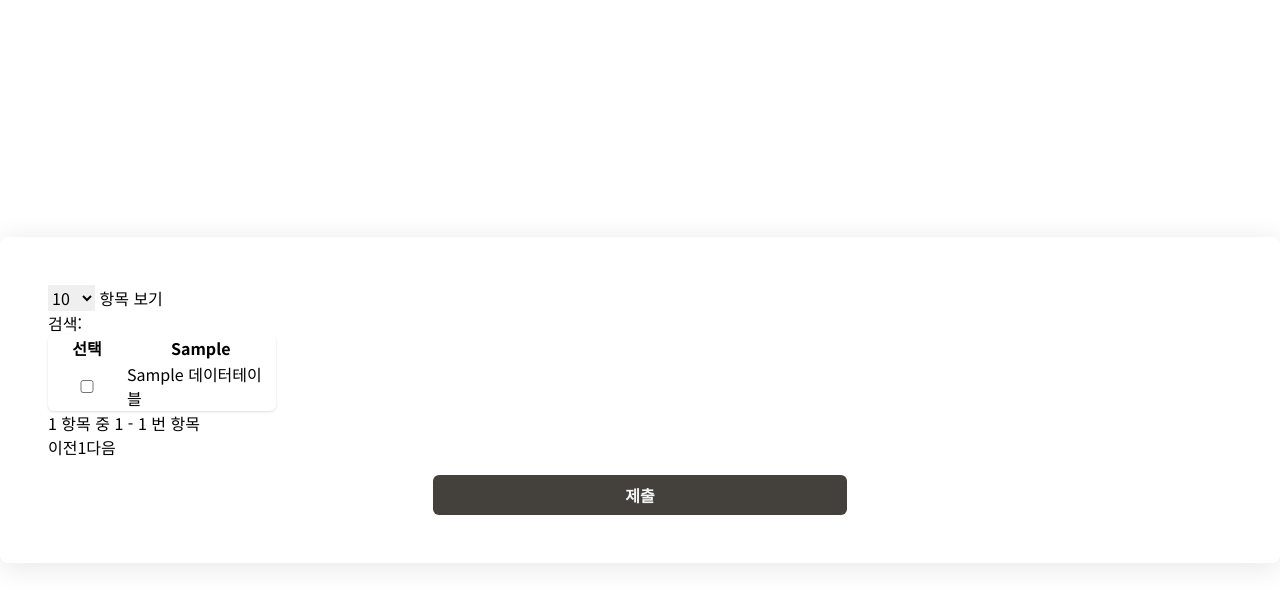
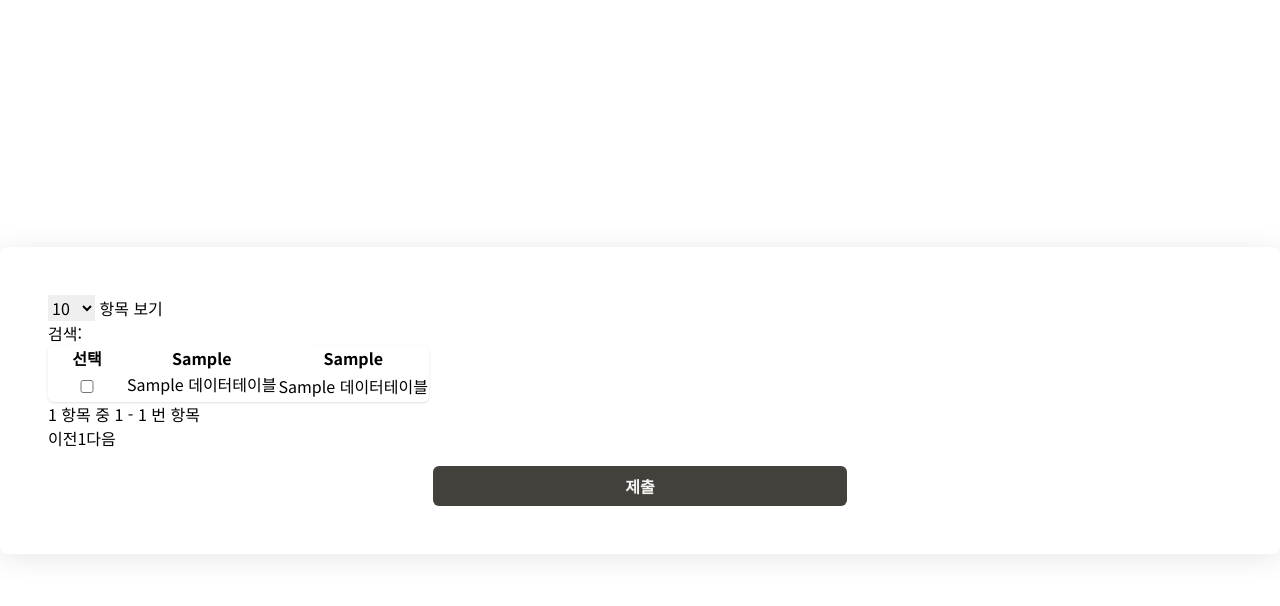
Before and after one commit to vemm8ks2/mini-project, a Python web app: template templates/process.html in a window 1280 px wide. Shown: the top 606 px of the page. Run offline with Jinja, Linux system fonts and the light colour scheme; the template is opened without the code that fills it: most values are stand-ins (such as "Sample title", 1, 10 or a date in 2020); some libraries are stand-ins or nearby versions.

Commit message:
프로세스 진행 시 추가 열 선택 가능, 함수명 변경, 차트 보완

```diff
--- a/app/data_process/차트_생성.py
+++ b/app/data_process/차트_생성.py
@@ -12,6 +12,8 @@ def 차트_생성(종목, 유형):
 
             if 차트화.empty:
                 continue
+
+            차트화 = 차트화.sort_values(by="결산기준일")
 
             if 유형 == "선":
                 fig.add_trace(go.Scatter(
--- a/app/util/종목_가져오기.py
+++ b/app/util/종목_가져오기.py
@@ -1,15 +1,13 @@
 from flask import current_app
 
 
-def 종목_초기화(종목):
+def 종목_전처리(종목):
     종목.loc[:, "재무제표종류"] = 종목["재무제표종류"].str.strip()
     종목.loc[:, "항목코드"] = 종목["항목코드"].str.strip()
     종목.loc[:, "항목명"] = 종목["항목명"].str.strip()
 
     종목.loc[종목["항목코드"] == "ifrs_ProfitLoss", "항목코드"] = "ifrs-full_ProfitLoss"
     종목.loc[종목["항목코드"] == "ifrs_Revenue", "항목코드"] = "ifrs-full_Revenue"
-
-    종목.loc[종목["항목코드"] == "ifrs-full_ProfitLoss", "항목명"] = "당기순이익(손실)"
 
     종목.loc[종목["재무제표종류"] == "손익계산서, 기능별 분류 - 별도재무제표", "재무제표종류"] = "손익계산서, 기능별 분류 - 별도"
     종목.loc[종목["재무제표종류"] == "손익계산서, 기능별 분류 - 연결재무제표", "재무제표종류"] = "손익계산서, 기능별 분류 - 연결"
@@ -41,7 +39,7 @@ def 종목_할당(회사명, 종목코드):
         app.config["종목코드"][코드] = 사명
         app.config["종목"][사명] = 종목
 
-    종목_초기화(종목)
+    종목_전처리(종목)
     종목 = 종목.dropna(subset=["당기"])
 
     return 종목
--- a/templates/process.html
+++ b/templates/process.html
@@ -17,20 +17,41 @@
 
         <table id="myTable" class="table-fixed shadow rounded-md">
             <thead>
-                <tr>
+                <tr class="*:truncate *:cursor-pointer">
                     <th class="w-20 text-center">선택</th>
                     <th>{{ 데이터테이블_항목[0] }}</th>
+                    {% for 추가_열 in 데이터테이블_항목[2] %}
+                    <th>
+                        {{ 추가_열 }}
+                    </th>
+                    {% endfor %}
                 </tr>
             </thead>
             <tbody>
-                {% for v in 데이터테이블 %}
-                <tr>
+                {% for _, 행 in 데이터테이블 %}
+                <tr class="*:truncate">
                     <td>
-                      <input type="checkbox" id="{{ v }}" name="{{ 데이터테이블_항목[1] }}" value="{{ v }}" class="w-full">
+                        <input
+                            type="checkbox"
+                            id="{{ 행[데이터테이블_항목[0]] }}"
+                            name="{{ 데이터테이블_항목[1] }}"
+                            value="{{ 행[데이터테이블_항목[0]] }}"
+                            class="w-full"
+                        >
                     </td>
                     <td>
-                      <label for="{{ v }}" class="inline-block w-full">{{ v }}</label>
+                        <label
+                            for="{{ 행[데이터테이블_항목[0]] }}"
+                            class="inline-block w-full truncate"
+                        >
+                            {{ 행[데이터테이블_항목[0]] }}
+                        </label>
                     </td>
+                    {% for 추가_열 in 데이터테이블_항목[2] %}
+                    <td>
+                        {{ 행[추가_열] }}
+                    </td>
+                    {% endfor %}
                 </tr>
                 {% endfor %}
             </tbody>
```
Also changed, not shown: app/main/routes.py (+5 -4 lines).
